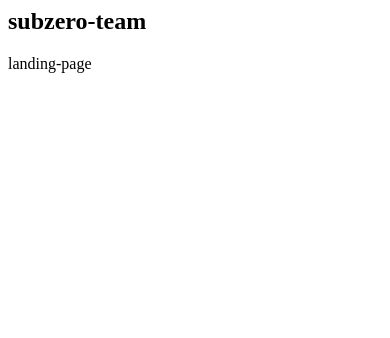
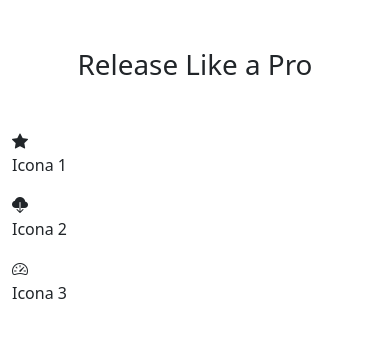
Before and after one commit to subzero-team/subzero-team.github.io, a plain HTML site: page index.html in a window 390 px wide. Drawn offline with nearby package versions, Linux system fonts and the light colour scheme.

Commit message:
Update index.html

```diff
--- a/index.html
+++ b/index.html
@@ -1,2 +1,41 @@
-<h2>subzero-team</h2>
-landing-page
+
+<!DOCTYPE html>
+<html lang="it">
+<head>
+    <meta charset="UTF-8">
+    <meta name="viewport" content="width=device-width, initial-scale=1.0">
+    <title>Release Like a Pro</title>
+    <!-- Bootstrap CSS -->
+    <link href="https://cdn.jsdelivr.net/npm/bootstrap@5.0.0/dist/css/bootstrap.min.css" rel="stylesheet">
+    <!-- Bootstrap Icons -->
+    <link rel="stylesheet" href="https://cdn.jsdelivr.net/npm/bootstrap-icons@1.0.0/font/bootstrap-icons.css">
+</head>
+<body>
+    <!-- Contenuto della pagina -->
+<div class="container text-center my-5">
+    <h1>Release Like a Pro</h1>
+</div>
+
+<div class="container">
+    <div class="row">
+        <div class="col-md-4">
+            <i class="bi bi-star-fill"></i>
+            <p>Icona 1</p>
+        </div>
+        <div class="col-md-4">
+            <i class="bi bi-cloud-download-fill"></i>
+            <p>Icona 2</p>
+        </div>
+        <div class="col-md-4">
+            <i class="bi bi-speedometer2"></i>
+            <p>Icona 3</p>
+        </div>
+        <!-- Aggiungi altre colonne se necessario -->
+    </div>
+</div>
+
+
+    <!-- Bootstrap JS Bundle -->
+    <script src="https://cdn.jsdelivr.net/npm/bootstrap@5.0.0/dist/js/bootstrap.bundle.min.js"></script>
+</body>
+</html>
```
